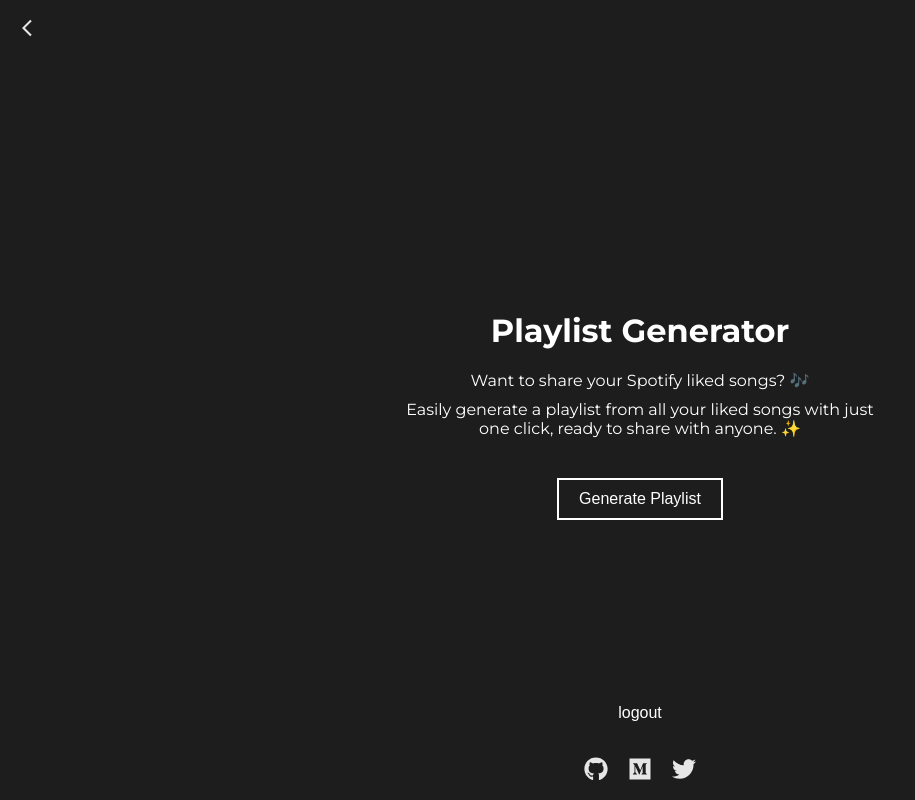
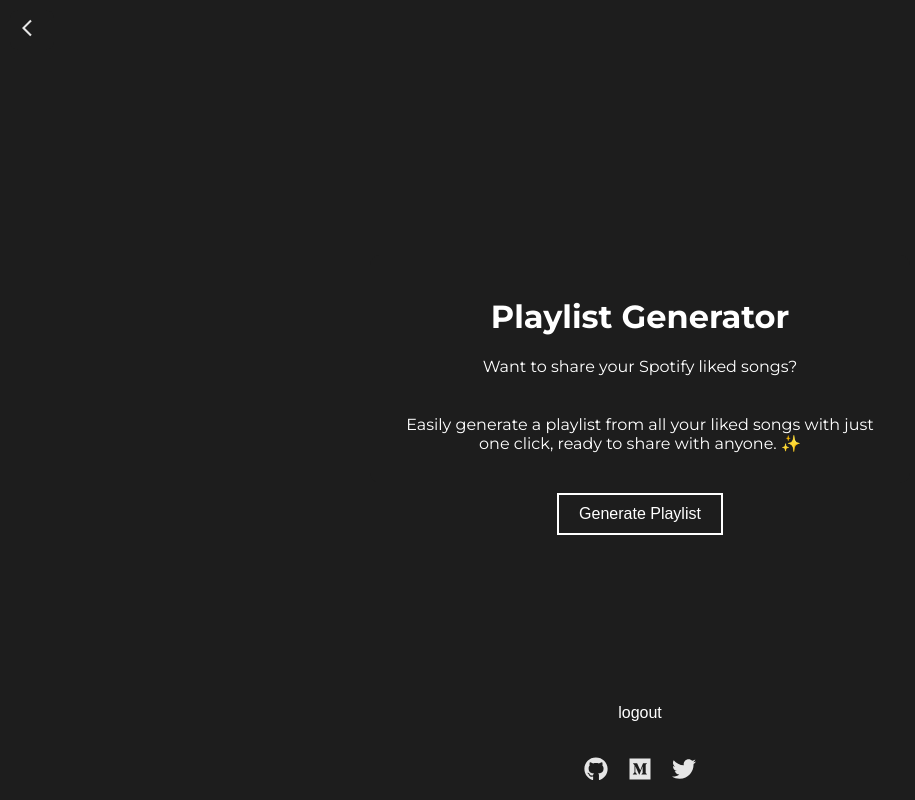
Before and after one commit to danialdot/TopBeat, a React (Create React App) app: page /playlist-liked-songs in a window 1280 px wide. Shown: the whole page, without its empty margins (0-915 px from the left). Built offline with nearby package versions, Linux system fonts and the light colour scheme; sample sign-in values are in the browser's storage.

Commit message:
update playlist generate page details

```diff
--- a/src/components/CreateLikedPlaylistPage.js
+++ b/src/components/CreateLikedPlaylistPage.js
@@ -143,7 +143,8 @@
                 <div className="create-playlist-description">
                   <h1>Playlist Generator</h1>
                   {/* <p>Automatically generate a playlist from your liked songs on Spotify with one click.</p> */}
-                  <p>Want to share your Spotify liked songs? 🎶 </p>
+                  <p>Want to share your Spotify liked songs?</p>
+                  <br/>
                   {/* <p>Now you can create a playlist with all your liked tracks and share it effortlessly. ✨</p> */}
                   <p>Easily generate a playlist from all your liked songs with just one click, ready to share with anyone. ✨</p>
                 </div>
```
